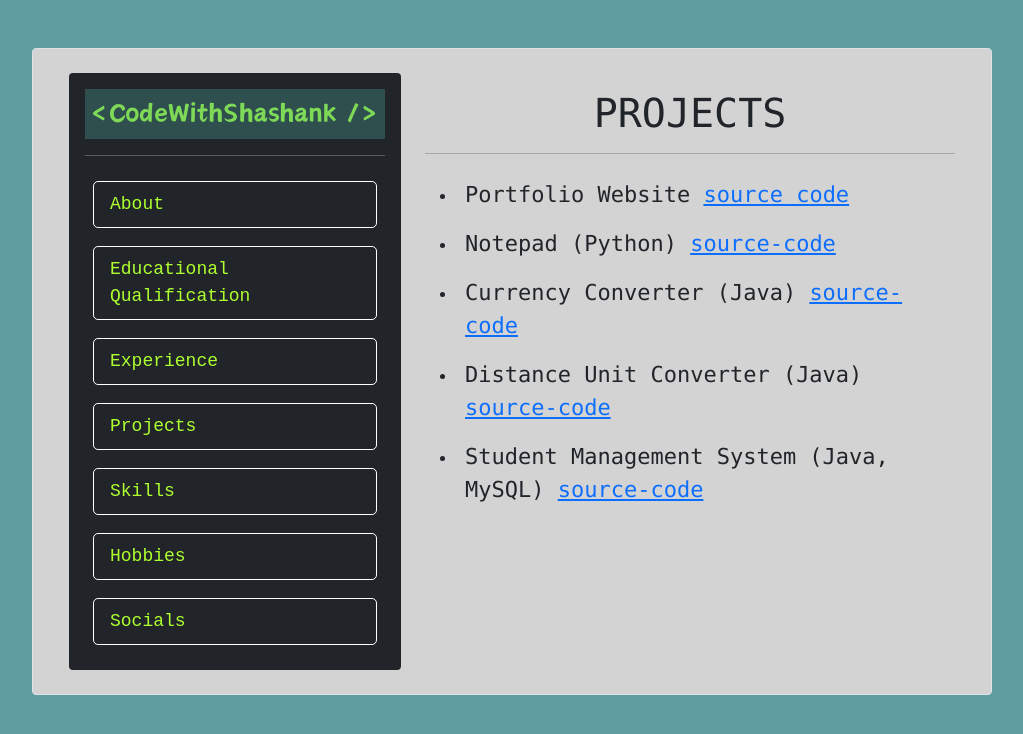
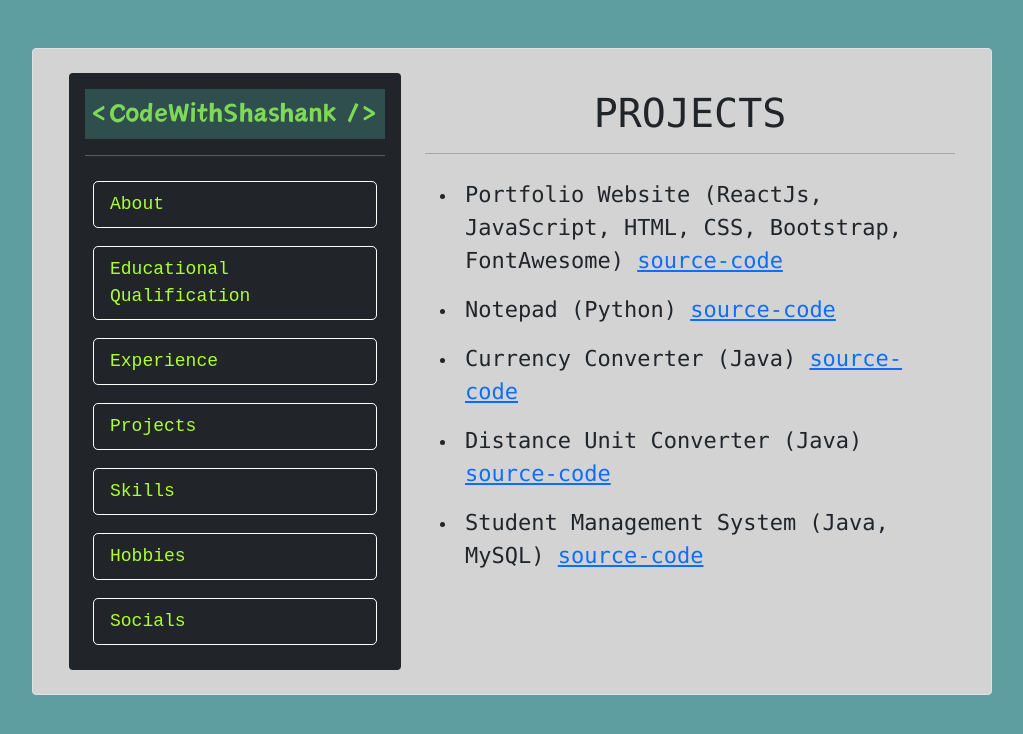
Before and after one commit to shashankgodiyal05/Portfolio, a React (Create React App) app: page /projects in a window 1280 px wide. Shown: the top 734 px of the page, without its empty margins (128-1151 px from the left). Built offline with nearby package versions, Linux system fonts and the light colour scheme.

Commit message:
Change for the portfolio website link

```diff
--- a/src/index.css
+++ b/src/index.css
@@ -60,7 +60,3 @@ body {
 Link{
     text-decoration: none;
 }
-
-.data-1:hover span::after {
-    content: " This Same Website";
-}
--- a/src/pages/Projects.js
+++ b/src/pages/Projects.js
@@ -2,6 +2,13 @@ import React from "react";
 import { Link } from "react-router-dom";
 
 const Projects = () => {
+
+    function changeText(element) {
+
+        var spanElement = element.querySelector('span');
+        spanElement.textContent = "This Same Website";
+
+    }
 
     return (
 
@@ -14,8 +21,8 @@ const Projects = () => {
 
                 <li className="my-3">
 
-                    <p className="me-5 ms-2 data-1">
-                        <span>Portfolio Website</span > <Link to="https://github.com/shashankgodiyal05/Portfolio">source code</Link>
+                    <p className="me-5 ms-2 data-1" onmouseover="changeText(this)">
+                        <span>Portfolio Website</span > (ReactJs, JavaScript, HTML, CSS, Bootstrap, FontAwesome) <Link to="https://github.com/shashankgodiyal05/Portfolio">source-code</Link>
                     </p>
 
                 </li>
```
